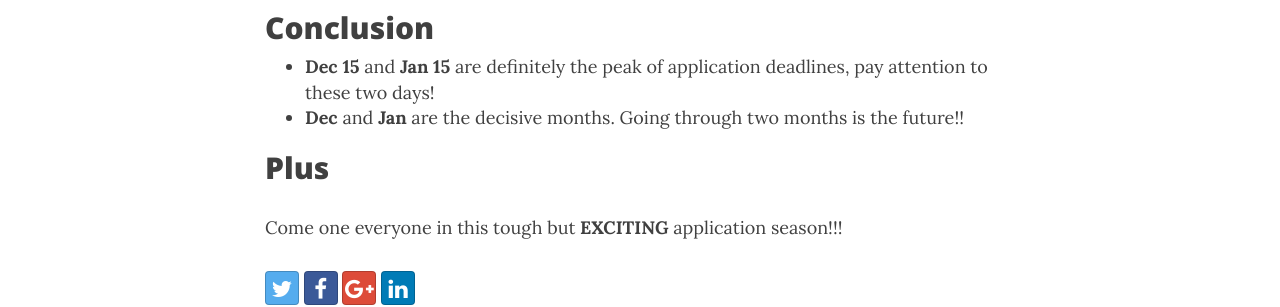
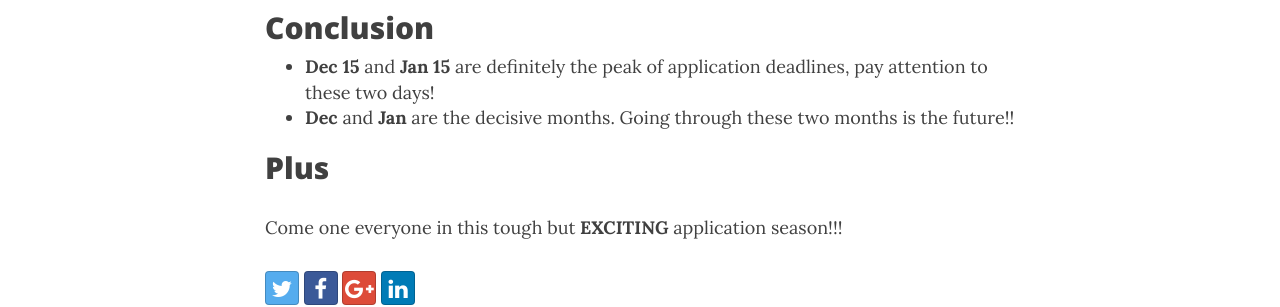
Before and after one commit to softwarelight/ZhijianJiang, a Jekyll site: the page built from _posts/fly_overseas/2016-10-13-ECE-Deadlines-Statistics.md, in a window 1280 px wide and 900 px high, scrolled down 1479 px. Shown: the part 194-501 px from the top of the window. Built offline with Jekyll 4.4.1, drawn with Linux system fonts in a browser that asks for light colours; nearby versions of some CDN libraries; comment, search, counter and statistics services are not loaded.

Commit message:
Update 2016-10-13-ECE-Deadlines-Statistics.md

```diff
--- a/_posts/fly_overseas/2016-10-13-ECE-Deadlines-Statistics.md
+++ b/_posts/fly_overseas/2016-10-13-ECE-Deadlines-Statistics.md
@@ -21,7 +21,7 @@ In order to manage my application timetable, I do statistics on the number of sc
 
 ## Conclusion
 * **Dec 15** and **Jan 15** are definitely the peak of application deadlines, pay attention to these two days!
-* **Dec** and **Jan** are the decisive months. Going through two months is the future!!
+* **Dec** and **Jan** are the decisive months. Going through these two months is the future!!
 
 ## Plus
 Come one everyone in this tough but **EXCITING** application season!!!
```
